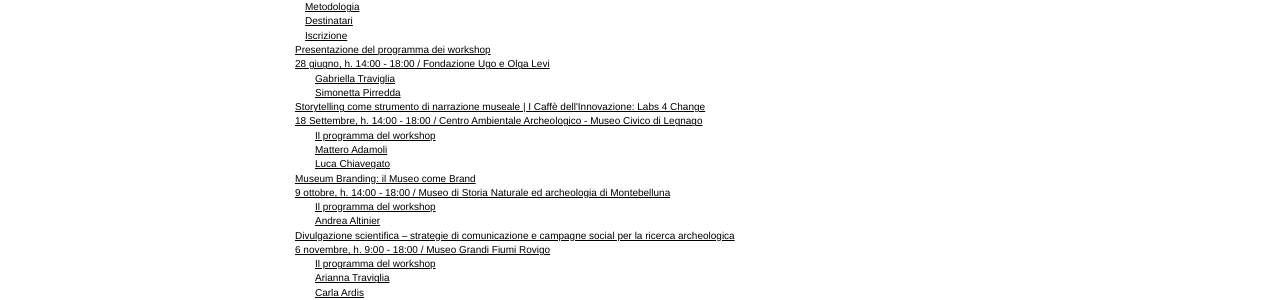
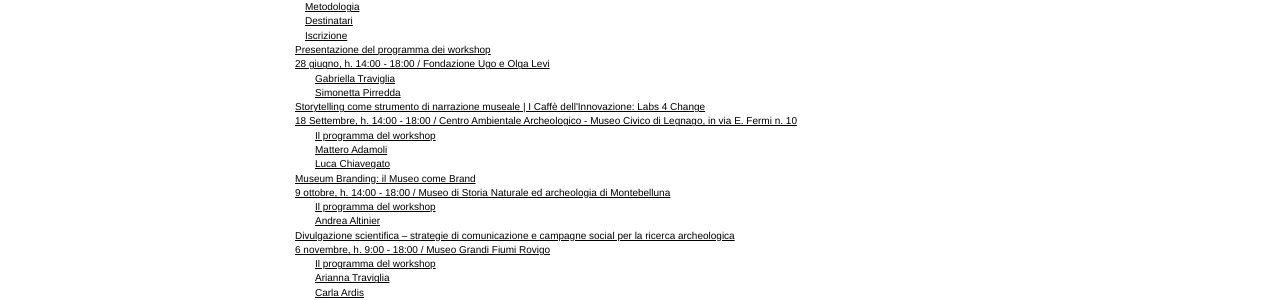
Before and after one commit to simonini/dvri-j-theme, a Jekyll site: the page built from progetti/caffe-2018.html, in a window 1280 px wide and 900 px high, scrolled down 378 px. Shown: the part 145-445 px from the top of the window. Built offline with Jekyll 4.4.1, drawn with Linux system fonts in a browser that asks for light colours; the table of contents is made by our own code; some of the changed text lies outside the part shown.

Commit message:
lab 1 - luogo modificato

```diff
--- a/progetti/caffe-2018.html
+++ b/progetti/caffe-2018.html
@@ -99,7 +99,7 @@
   <br>
  <div class="due">
   <h4 style="text-align:center;font-size:30px;color: #c94533;"> Storytelling come strumento di narrazione museale | I Caffè dell'Innovazione: Labs 4 Change</h4>
-  <h4><b> 18 Settembre, h. 14:00 - 18:00 / <a href="https://centroambientalearcheologico.it/">Centro Ambientale Archeologico - Museo Civico di Legnago</a><b></h4>
+  <h4><b> 18 Settembre, h. 14:00 - 18:00 / <a href="https://centroambientalearcheologico.it/">Centro Ambientale Archeologico - Museo Civico di Legnago, in via E. Fermi n. 10</a><b></h4>
 
     <p style="text-align: center; font-size: 20px; background-color:#5bb7b4; color:##ffffff;"><a href=" https://www.eventbrite.it/e/biglietti-storytelling-come-strumento-di-narrazione-museale-47419042633">
        Iscriviti al Lab 4 Change! </a></p>
```
